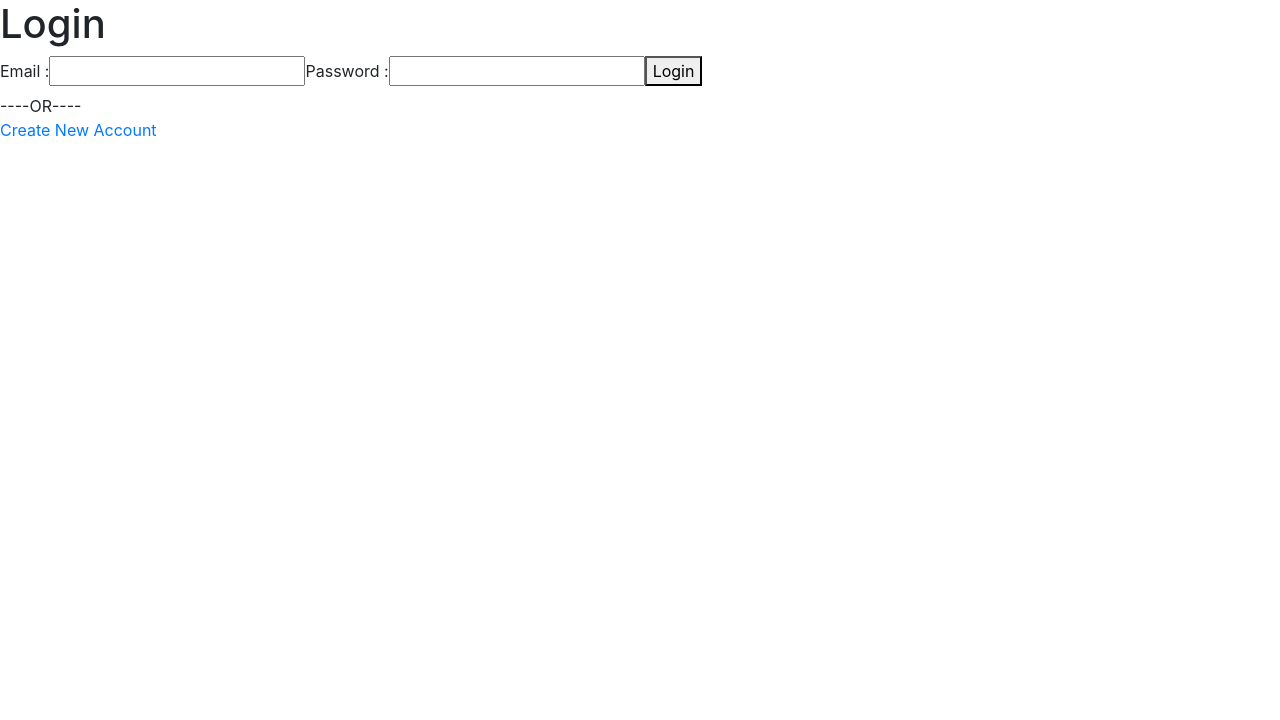
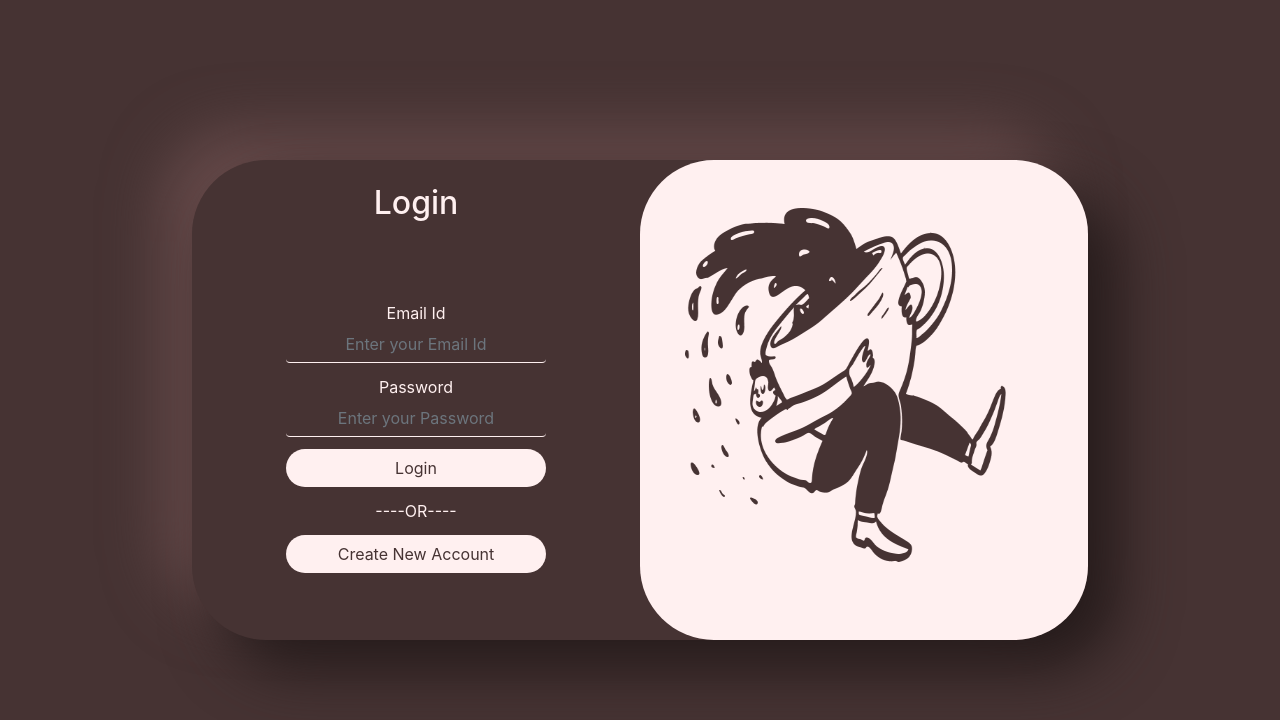
Before and after one commit to VijaySharma19/event-lisitng-MERN-app, a React (Create React App) app in the folder client/: page / in a window 1280 px wide. Shown: the top 720 px of the page. Built offline with nearby package versions, Linux system fonts and the light colour scheme; no server answers.

Commit message:
added style to login component
Signed-off-by: VijaySharma19 <vijay29042002@gmail.com>

```diff
--- a/client/package.json
+++ b/client/package.json
@@ -11,6 +11,7 @@
     "react": "^16.13.1",
     "react-bootstrap": "^1.3.0",
     "react-dom": "^16.13.1",
+    "react-icons": "^3.11.0",
     "react-router-dom": "^5.2.0",
     "react-scripts": "3.4.3"
   },
--- /dev/null
+++ b/client/src/components/notRegistered/css/style.css
@@ -0,0 +1,64 @@
+*{
+    margin:0px;
+    padding: 0px;
+}
+
+.notRegistered{
+    color:#fff0f0;
+    padding: 0px;
+    height: 100vh;
+    display: flex;
+    flex-wrap: nowrap;
+    justify-content: center;
+    align-items: center;
+    background-color: #463333;
+}
+
+.notRegistered .wrapper{
+    display: flex;
+    flex-wrap: nowrap;
+    justify-content: center;
+    align-items: stretch;
+    border-radius: 74px;
+    background: #463333;
+    box-shadow:  29px 29px 59px #251b1b,
+                 -29px -29px 59px #674b4b;
+}
+
+.notRegistered .wrapper .firstItem{
+    margin: 0px;
+    padding: 0px;
+    width: 35vw;
+    height: 60vh;
+
+}
+
+.notRegistered .wrapper .secondItem{
+    height: 100%;
+    margin: 0px;
+    width: 35vw;
+    padding: 0px;
+    display: flex;
+    flex-wrap: nowrap;
+    justify-content: center;
+    align-items: center;
+    height: 60vh;
+    background-color: #fff0f0;
+    border-radius: 74px;
+}
+
+.notRegistered .wrapper .secondItem .item{
+    height: 80%;
+    width: 80%;
+}
+
+
+
+@media only screen and (max-width : 768px){
+    .notRegistered .wrapper .secondItem{
+        display: none;
+    }
+    .notRegistered .wrapper .firstItem{
+        width: 70vw;
+    }
+}
--- a/client/src/components/notRegistered/index.js
+++ b/client/src/components/notRegistered/index.js
@@ -1,5 +1,6 @@
 import React, { Component } from 'react';
 import { BrowserRouter as Router ,Route,Switch } from 'react-router-dom'
+import './css/style.css'
 
 // Components
 import Login from "./login";
@@ -8,7 +9,9 @@ import SignUp from "./signup"
 export class NotRegistered extends Component {
     render() {
         return (
-            <div>
+            <div className="notRegistered container-fluid">
+                <div className="wrapper">
+                    <div className="firstItem ">
                         <Router>
                             <Switch>
 
@@ -27,6 +30,11 @@ export class NotRegistered extends Component {
                             </Switch>
                         </Router>
                     </div>
+                    <div className="secondItem ">
+                        <img className="item img" src={require("./img/notRegistered.png")} alt='login Pic' />
+                    </div>
+                </div>
+            </div>
         )
     }
 }
--- /dev/null
+++ b/client/src/components/notRegistered/login/css/style.css
@@ -0,0 +1,57 @@
+.login-wrapper{
+    height: 100%;
+    margin: 0px;
+    padding: 0px;
+}
+
+.login-wrapper .heading{
+    text-align: center;
+    display: flex;
+    justify-content: center;
+    align-items: center;
+    font-size: 2rem;
+    height: 18%;
+    margin: 0px;
+}
+
+.login-wrapper .form-wrapper{
+    height: 82%;
+    display : flex;
+    align-items: center;
+    justify-content: center;
+}
+.login-wrapper .form-wrapper .form{
+    width: 100%;
+    padding: 0.5rem;
+}
+
+.login-wrapper .form .item{
+    display: block;
+    margin: 0px;
+    margin-bottom: 0.75rem;
+    color:#fff0f0;
+    text-align: center;
+}
+
+.login-wrapper .form .item .form-control{
+    color:#fff0f0;
+    background:none;
+    border:none;
+    border-bottom:1px #fff0f0 solid;
+    outline:none;
+    padding: 0px;
+    width : 60%;
+    text-align: center;
+}
+
+.login-wrapper .form .btn{
+    width: 60%;
+    background-color: #fff0f0;
+    color : #463333;
+    border-radius: 40px;
+
+}
+
+.login-wrapper .form .btn:hover{
+    background-color: #ebd4d4;
+}
--- a/client/src/components/notRegistered/login/index.js
+++ b/client/src/components/notRegistered/login/index.js
@@ -3,6 +3,7 @@ import axios from 'axios';
 import { Link } from 'react-router-dom'
 // Components
 import Message from '../../message/Message'
+import './css/style.css';
 
 export class Login extends Component {
     constructor(props){
@@ -56,33 +57,40 @@ export class Login extends Component {
 
     render() {
         return (
-            <div>
-                <h1>Login</h1>
-                <form onSubmit={this.login}>
-                    <label>
-                        Email :
-                        <input
+            <div className="login-wrapper container-fluid">
+                <h1 className="heading">Login</h1>
+                <div className="form-wrapper">
+                    <form className="form" onSubmit={this.login}>
+                        <label className="form-group item">
+                            <center>Email Id</center>
+
+                            <center><input
                                 required
                                 type="email"
                                 name="email"
+                                placeholder="Enter your Email Id"
+                                className="form-control"
                                 value={this.state.email}
                                 onChange = {this.handleChange}
-                        ></input>
+                            ></input></center>
                         </label>
-                    <label>
-                        Password :
-                        <input
+                        <label className="form-group item">
+                        <center>Password</center>
+                            <center><input
                                 required
                                 type="password"
                                 name="password"
+                                placeholder="Enter your Password"
+                                className="form-control"
                                 value={this.state.password}
                                 onChange = {this.handleChange}
-                        ></input>
+                            ></input></center>
                         </label>
-                    <button type="submit">Login</button><br></br>
-                    <span>----OR----</span><br></br>
-                    <Link to='/signup'>Create New Account</Link>
+                        <center><button type="submit" className="btn btn-block item">Login</button></center>
+                        <span className="item" style={{textAlign:"center"}}>----OR----</span>
+                        <center><Link to='/signup' className="btn btn-block item">Create New Account</Link></center>
                     </form>
+                </div>
                 <Message
                     show={this.state.showMessage}
                     onHide={this.onHide}
```
Also changed, not shown: client/src/components/notRegistered/img/notRegistered.png (added), 1 other file (tests, documents, lock files or other folders). Lines whose indentation alone changed are shown as unchanged.
